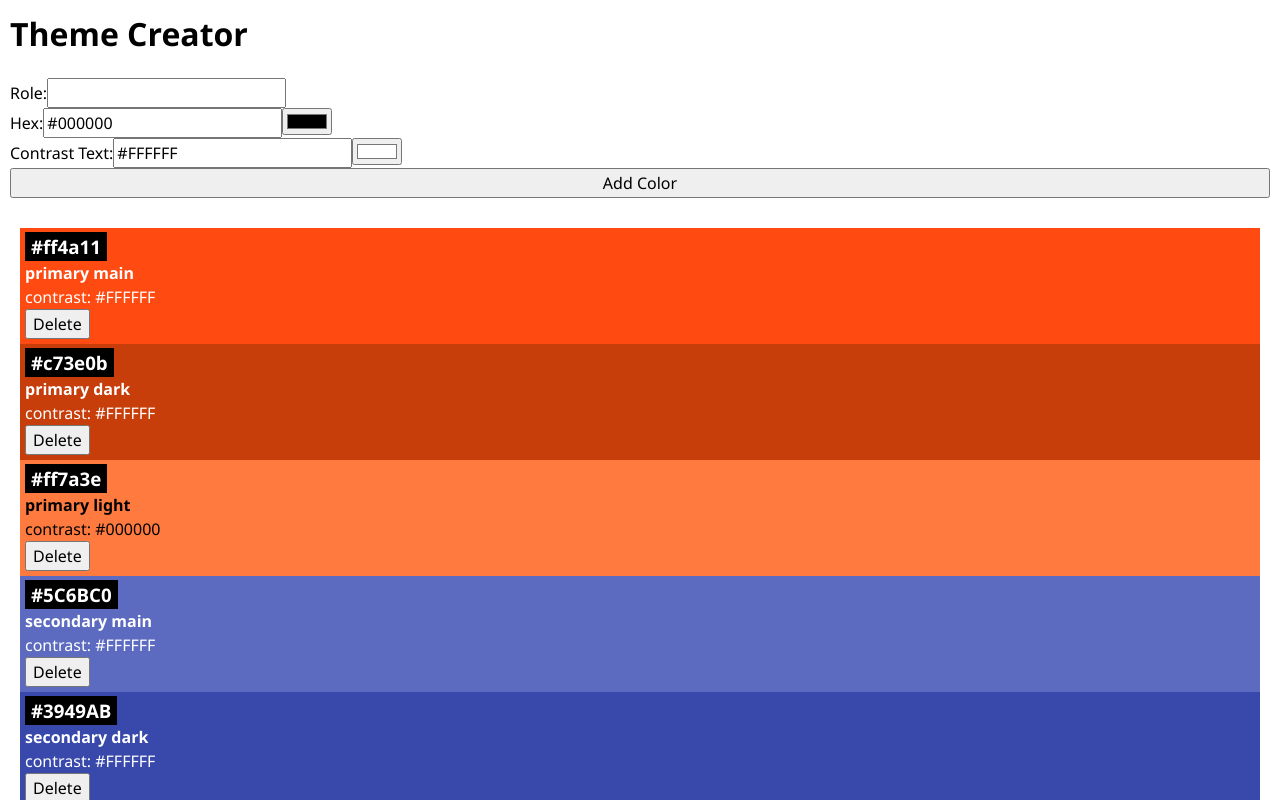
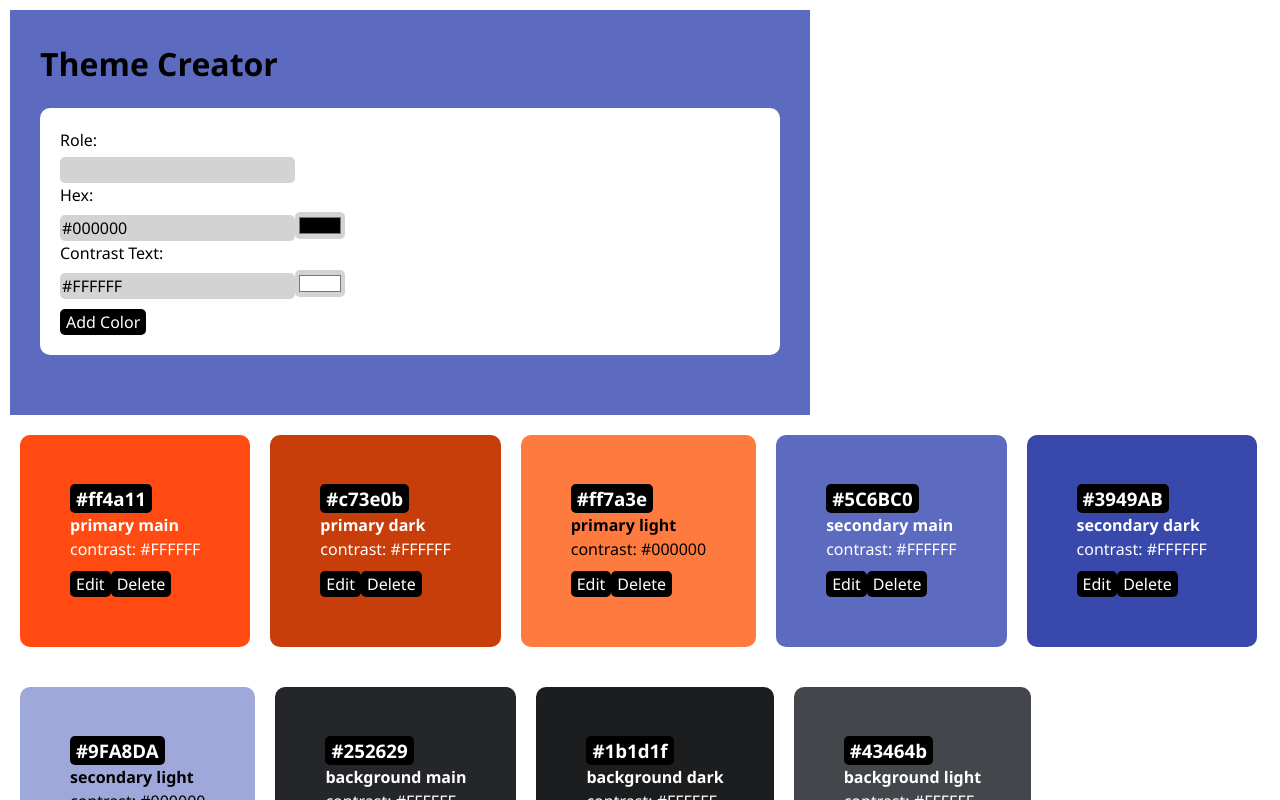
Before and after one commit to Akb-93/theme-crator, a React (Vite) app: page / in a window 1280 px wide. Shown: the top 800 px of the page. Built offline with nearby package versions, Linux system fonts and the light colour scheme.

Commit message:
css adjustments

```diff
--- a/src/App.css
+++ b/src/App.css
@@ -1,4 +1,19 @@
 body {
   font-family: "Segoe UI", "Helvetica Neue", Arial, sans-serif;
   padding: 10px;
+  display: flex;
+  flex-wrap: wrap;
+
 }
+main{
+  display: flex;
+  flex-wrap: wrap;
+}
+
+header{
+  background-color:#5C6BC0;
+  display: flex;
+  flex-direction: column;
+  padding: 30px;
+  max-width: 800px;
+}
--- a/src/App.jsx
+++ b/src/App.jsx
@@ -18,9 +18,11 @@ export default function App() {
 
   return (
     <>
+    <header>
       <h1>Theme Creator</h1>
       <ColorForm onAddColor={handleAddColor} /> {/* render ColorForm */}
-
+      </header>
+      <main>
       {/* show cards if not show add message */}
       {colors.length === 0 ? (
         <p className='add--colors__box'>Add some colors!</p>
@@ -29,8 +31,11 @@ export default function App() {
           <Color key={color.id} color={color} onDelete={() => handleDeleteColor(color.id)} />
         ))
       )}
+
+      </main>
+      <footer>
       <h2>Here I am</h2>
-
+      </footer>
     </>
   );
 }
--- a/src/Components/Color/Color.css
+++ b/src/Components/Color/Color.css
@@ -1,13 +1,19 @@
 .color-card {
-  margin: 0px 10px;
-  padding: 5px;
+  margin: 20px 10px;
+  padding: 50px;
+  border: 2px white;
+  border-radius: 10px;
+  max-width:100%;
+
 }
 
 .color-card-headline {
   display: inline;
   padding: 2px 6px;
+  margin-bottom: 10px;
   background: black;
   color: white;
+  border-radius: 5px;
 }
 
 .color-card-hightlight{
@@ -24,3 +30,10 @@
   background: black;
   color: white;
 }
+
+button{
+  color: white;
+  background-color: black;
+  border-radius: 5px;
+  margin-top: 10px;
+}
--- a/src/Components/Color/Color.jsx
+++ b/src/Components/Color/Color.jsx
@@ -1,25 +1,34 @@
+import  { useState } from 'react';
 import "./Color.css";
 import ConfirmationButtons from './ConfirmationButtons';
-import  { useState } from 'react';
+import ColorForm from './ColorForm'; // Import ColorForm
 
-//color function
-
-  export default function Color({ color, onDelete }) {
-
+export default function Color({ color, onDelete, onUpdateColor }) {
   const [showConfirmation, setShowConfirmation] = useState(false);
+  const [isEditing, setIsEditing] = useState(false);
 
   const handleDeleteClick = () => {
     setShowConfirmation(true);
   };
+
   const handleConfirmDelete = () => {
     onDelete();
     setShowConfirmation(false);
   };
+
   const handleCancelDelete = () => {
     setShowConfirmation(false);
   };
 
-  //render card
+  const handleEditClick = () => {
+    setIsEditing(true);
+  };
+
+  const handleUpdate = (updatedColor) => {
+    onUpdateColor(updatedColor);
+    setIsEditing(false);
+  };
+
   return (
     <div
       className="color-card"
@@ -31,19 +40,18 @@ import  { useState } from 'react';
       <h3 className="color-card-headline">{color.hex}</h3>
       <h4>{color.role}</h4>
       <p>contrast: {color.contrastText}</p>
-      {/* delete button*/}
-
+      <button onClick={handleEditClick}>Edit</button>
       {!showConfirmation && onDelete && <button onClick={handleDeleteClick}>Delete</button>}
       {showConfirmation && (
         <ConfirmationButtons
           message="Are you sure ?"
           onConfirm={handleConfirmDelete}
           onCancel={handleCancelDelete}
-        />)}
-
-
+        />
+      )}
+      {isEditing && (
+        <ColorForm onAddColor={handleUpdate} initialValues={color} />
+      )}
     </div>
-
   );
-
 }
--- a/src/Components/Color/ColorForm.css
+++ b/src/Components/Color/ColorForm.css
@@ -1,6 +1,26 @@
 form{
     margin-top: 20px;
     margin-bottom: 30px;
-    display: flex;
-    flex-direction: column;
+    /* display: flex;
+    flex-direction: column; */
+    background-color:white;
+    padding: 20px 20px 20px 20px;
+    border-radius: 10px;
 }
+
+button{
+    max-width: 100px;
+    border-style: none;
+
+
+}
+label{
+    color: black;
+    margin-top: 10px;
+}
+input{
+    border-style: none;
+    background-color: lightgray;
+    border-radius: 5px;
+    margin-top: 5px;
+}
--- a/src/Components/Color/ColorForm.jsx
+++ b/src/Components/Color/ColorForm.jsx
@@ -22,12 +22,21 @@ export default function ColorForm({ onAddColor }) {
 // render input
  return (
    <form onSubmit={handleSubmit}>
-     <label>
-       Role:
-       <input type="text" value={role} onChange={(e) => setRole(e.target.value)}/>
+     <label> Role:
+     <br></br>
+       <input id="role" type="text" value={role} onChange={(e) => setRole(e.target.value)}/>
+       </label>
+       <br></br>
+       <label> Hex:
+       <br></br>
+     <ColorInput id="hex"value={hex} onChange={setHex} />
      </label>
-     <ColorInput label="Hex:" value={hex} onChange={setHex} />
-     <ColorInput label="Contrast Text:" value={contrastText} onChange={setContrastText} />
+     <br></br>
+     <label> Contrast Text:
+     <br></br>
+     <ColorInput id="contrast-text"  value={contrastText} onChange={setContrastText} />
+     </label>
+     <br></br>
      <button type="submit">Add Color</button>
    </form>
  );
```
Lines whose indentation alone changed are shown as unchanged.
